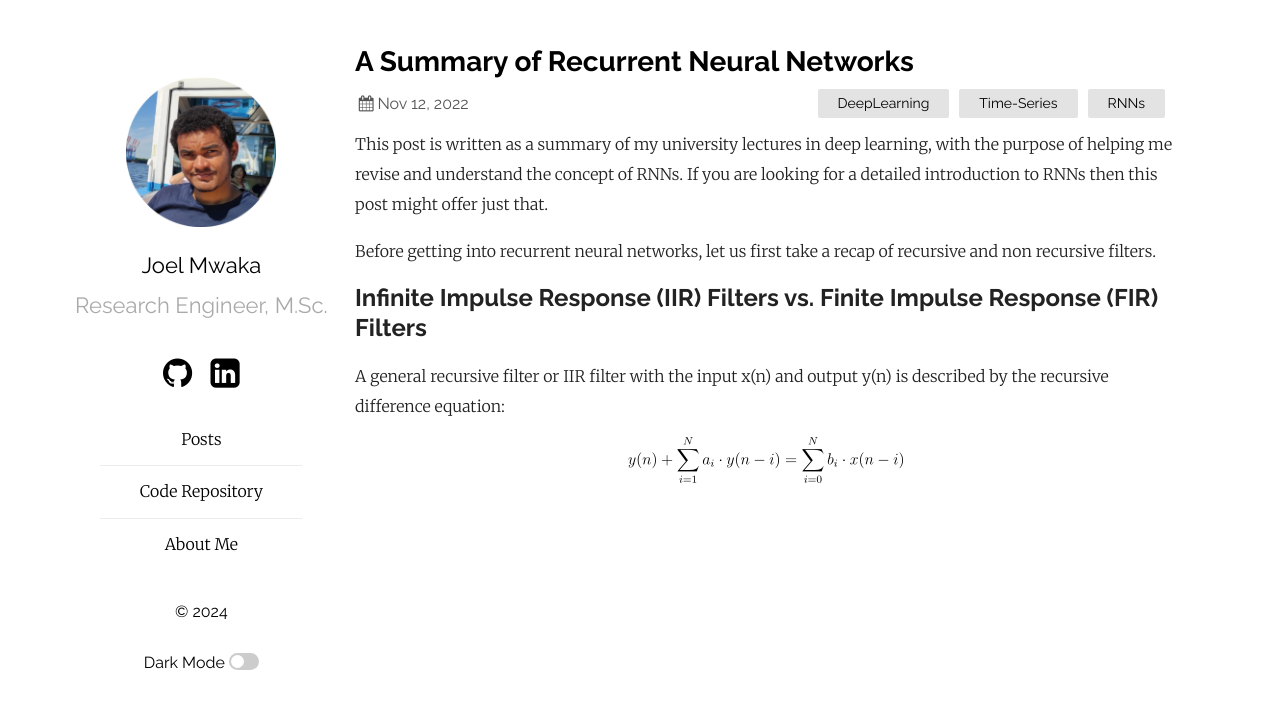
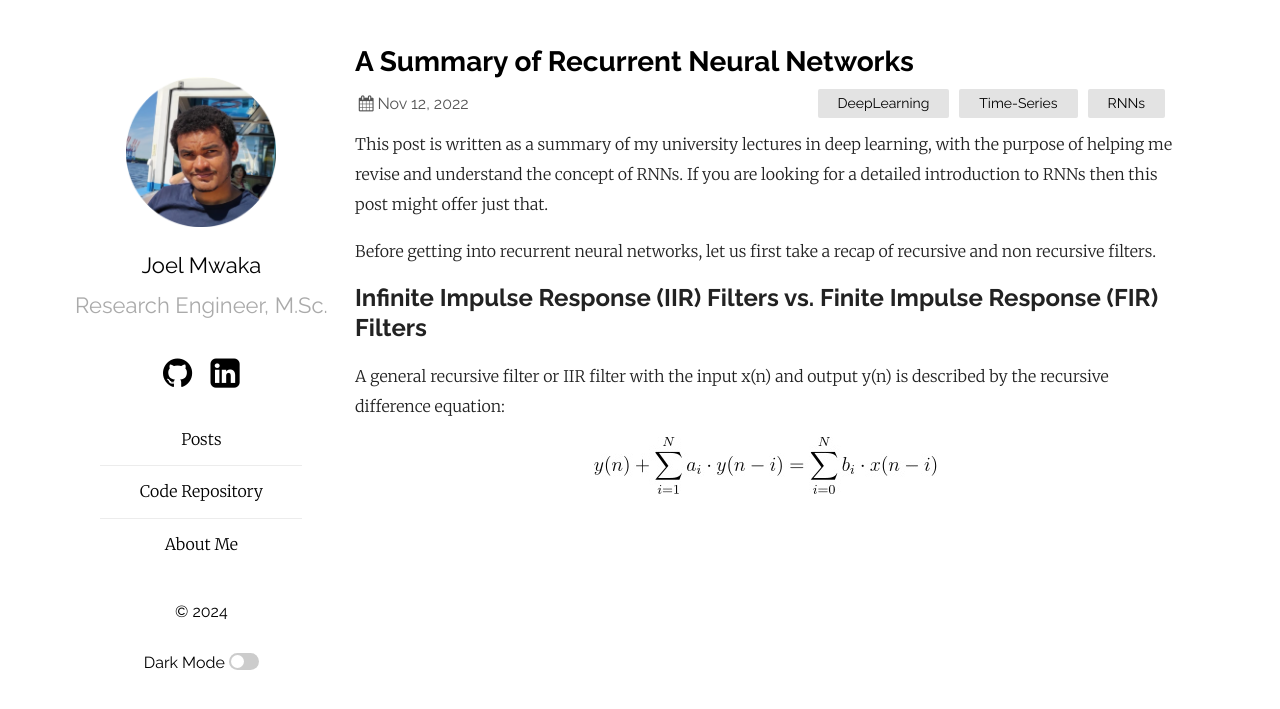
Before and after one commit to joelmwaka/joelmwaka.github.io, a Jekyll site: the page built from _posts/2022-11-12-recurrent-neural-networks.md, in a window 1280 px wide. Shown: the top 709 px of the page. Built offline with Jekyll 4.4.1, drawn with Linux system fonts in a browser that asks for light colours.

Commit message:
Hmm ... Strange - One last try before sleeping.

```diff
--- a/_posts/2022-11-12-recurrent-neural-networks.md
+++ b/_posts/2022-11-12-recurrent-neural-networks.md
@@ -14,5 +14,5 @@
 A general recursive filter or IIR filter with the input x(n) and output y(n) is described by the recursive difference equation:
 
 <p align="center">
-  <img src="https://github.com/joelmwaka/joelmwaka.github.io/blob/main/_posts/images/2024-07-21_eqn_recursive_filter.png">
+  <img src="https://github.com/joelmwaka/joelmwaka.github.io/blob/main/_posts/images/eqn_recursive_filter.jpg">
 </p>
```
Also changed, not shown: _posts/images/2024-07-21_eqn_recursive_filter.png (deleted), _posts/images/eqn_recursive_filter.jpg (added).
